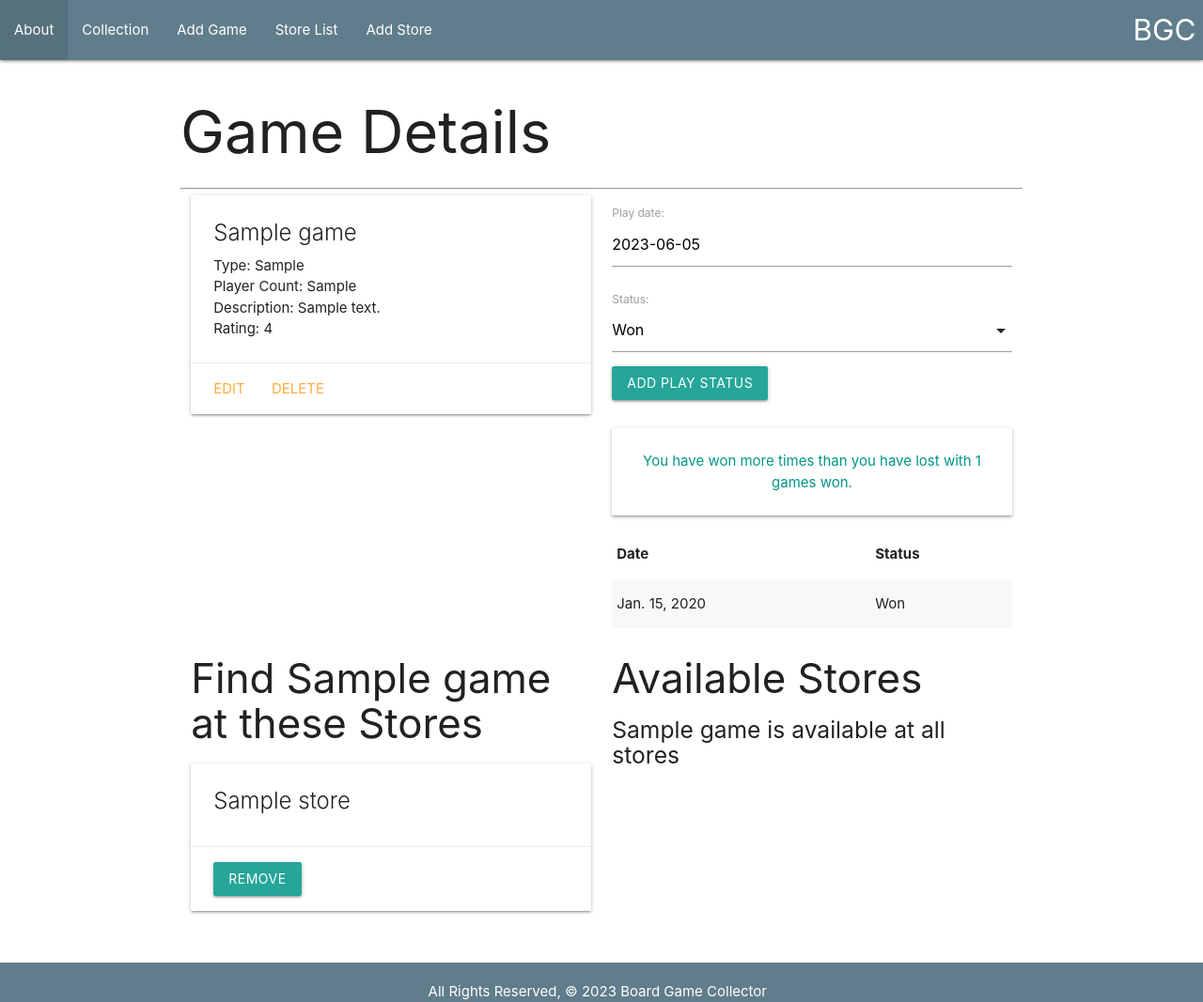
After one commit to ejparnell/board-game-collector, a Django app: page /games/1/ in a window 1280 px wide. The commit adds this page. Shown: the whole page at 94% size. Run offline with Django 4.2, Linux system fonts and the light colour scheme; tables that the repository leaves empty hold one stand-in row (values such as "Sample post").

Commit message:
//Update templates

```diff
--- a/main_app/admin.py
+++ b/main_app/admin.py
@@ -1,5 +1,7 @@
 from django.contrib import admin
-from .models import Game
+from .models import Game, Play, Store
 
 # Register your models here.
 admin.site.register(Game)
+admin.site.register(Play)
+admin.site.register(Store)
--- /dev/null
+++ b/main_app/forms.py
@@ -0,0 +1,8 @@
+from django.forms import ModelForm
+from .models import Play
+
+
+class PlayForm(ModelForm):
+    class Meta:
+        model = Play
+        fields = ["date", "status"]
--- a/main_app/models.py
+++ b/main_app/models.py
@@ -1,13 +1,53 @@
 from django.db import models
+from django.urls import reverse
 
 
 # Create your models here.
+STATUSES = (("W", "Won"), ("L", "Lost"))
+STORES = (("F", "Friendly Local Game Store"), ("O", "Online"), ("B", "Big Box Store"))
+
+
+class Store(models.Model):
+    name = models.CharField(max_length=100)
+    type = models.CharField(max_length=1, choices=STORES, default=STORES[0][0])
+
+    def __str__(self):
+        return self.name
+
+    def get_absolute_url(self):
+        return reverse("stores_detail", kwargs={"pk": self.id})
+
+
 class Game(models.Model):
     name = models.CharField(max_length=100)
     type = models.CharField(max_length=50)
     player_count = models.CharField(max_length=10)
     description = models.TextField(max_length=250)
     rating = models.IntegerField()
+    stores = models.ManyToManyField(Store)
 
     def __str__(self):
         return self.name
+
+    def get_absolute_url(self):
+        return reverse("detail", kwargs={"game_id": self.id})
+
+    def win_count(self):
+        wins = self.play_set.filter(status="W").count()
+        return wins
+
+    def loss_count(self):
+        losses = self.play_set.filter(status="L").count()
+        return losses
+
+
+class Play(models.Model):
+    date = models.DateField("play date")
+    status = models.CharField(max_length=1, choices=STATUSES, default=STATUSES[0][0])
+    game = models.ForeignKey(Game, on_delete=models.CASCADE)
+
+    def __str__(self):
+        return f"{self.get_status_display()} on {self.date}"
+
+    class Meta:
+        ordering = ["-date"]
--- a/main_app/templates/base.html
+++ b/main_app/templates/base.html
@@ -9,6 +9,7 @@
     <title>Board Game Collector</title>
     <link rel="stylesheet" href="https://cdnjs.cloudflare.com/ajax/libs/materialize/1.0.0/css/materialize.min.css">
     <link rel="stylesheet" type="text/css" href="{% static 'css/style.css' %}">
+    <script src="https://cdnjs.cloudflare.com/ajax/libs/materialize/1.0.0/js/materialize.min.js"></script>
 </head>
 
 <body>
@@ -17,8 +18,11 @@
             <div class="nav-wrapper blue-grey">
                 <a href="/" class="brand-logo right">BGC</a>
                 <ul class="left hide-on-med-and-down">
-                    <li><a href="/about">About</a></li>
-                    <li><a href="/games">Collection</a></li>
+                    <li><a href="{% url 'about' %}">About</a></li>
+                    <li><a href="{% url 'index' %}">Collection</a></li>
+                    <li><a href="{% url 'games_create' %}">Add Game</a></li>
+                    <li><a href="{% url 'stores_index' %}">Store List</a></li>
+                    <li><a href="{% url 'stores_create' %}">Add Store</a></li>
                 </ul>
             </div>
         </nav>
--- /dev/null
+++ b/main_app/templates/games/detail.html
@@ -0,0 +1,114 @@
+{% extends "base.html" %}
+{% block content %}
+<h1> Game Details </h1>
+<div class="row">
+    <div class="col s6">
+        <div class="card">
+            <div class="card-content">
+                <span class="card-title">{{ game.name }}</span>
+                <p>Type: {{ game.type }}</p>
+                <p>Player Count: {{ game.player_count }}</p>
+                <p>Description: {{ game.description }}</p>
+                <p>Rating: {{ game.rating }}</p>
+            </div>
+            <div class="card-action">
+                <a href="{% url 'games_update' game.id %}">Edit</a>
+                <a href="{% url 'games_delete' game.id %}">Delete</a>
+            </div>
+        </div>
+    </div>
+    <div class="col s6">
+        <form action="{% url 'add_play' game.id %}" method="POST">
+            {% csrf_token %}
+            <!-- Render the inputs -->
+            {{ play_form.as_p }}
+            <input type="submit" class="btn" value="Add Play Status">
+        </form>
+        <br>
+        {% if game.win_count > game.loss_count %}
+        <div class="card-panel teal-text center-align">You have won more times than you have lost with
+            {{game.win_count}} games won.</div>
+        {% elif game.win_count == game.loss_count %}
+        <div class="card-panel purple-text center-align">You have won and lost the same amount of times with
+            {{game.win_count}} games won and {{game.loss_count}} games lost.</div>
+        {% else %}
+        <div class="card-panel red-text center-align">You have lost more times than you have won with
+            {{game.loss_count}} games lost.</div>
+        {% endif %}
+        <table class="striped">
+            <thead>
+                <tr>
+                    <th>Date</th>
+                    <th>Status</th>
+                </tr>
+            </thead>
+            <tbody>
+                {% for play in game.play_set.all %}
+                <tr>
+                    <td>{{play.date}}</td>
+                    <td>{{play.get_status_display}}</td>
+                </tr>
+                {% endfor %}
+            </tbody>
+        </table>
+    </div>
+    <hr>
+    <div class="row">
+        <div class="col s6">
+            <h3>Find {{ game.name }} at these Stores</h3>
+            {% if game.stores.count %}
+            {% for store in game.stores.all %}
+            <div class="card">
+                <div class="card-content">
+                    <span class="card-title">
+                        {{ store.name }}
+                    </span>
+                </div>
+                <div class="card-action">
+                    <form action="{% url 'remove_store' game.id store.id %}" method="POST">
+                        {% csrf_token %}
+                        <button type="submit" class="btn">Remove</button>
+                    </form>
+                </div>
+            </div>
+            {% endfor %}
+            {% else %}
+            <h5>Not Available at any Stores</h5>
+            {% endif %}
+        </div>
+        <div class="col s6">
+            <h3>Available Stores</h3>
+            {% if stores.count %}
+            {% for store in stores.all %}
+            <div class="card">
+                <div class="card-content">
+                    <span class="card-title">
+                        {{ store.name }}
+                    </span>
+                </div>
+                <div class="card-action">
+                    <form action="{% url 'assoc_store' game.id store.id %}" method="POST">
+                        {% csrf_token %}
+                        <button type="submit" class="btn">Add</button>
+                    </form>
+                </div>
+            </div>
+            {% endfor %}
+            {% else %}
+            <h5>{{game.name}} is available at all stores</h5>
+            {% endif %}
+        </div>
+    </div>
+    <script>
+        const dateEl = document.getElementById('id_date');
+        // M is Materialize's global variable
+        M.Datepicker.init(dateEl, {
+            format: 'yyyy-mm-dd',
+            defaultDate: new Date(),
+            setDefaultDate: true,
+            autoClose: true
+        });
+        const selectEl = document.getElementById('id_status');
+        M.FormSelect.init(selectEl)
+    </script>
+    {% endblock %}
--- a/main_app/urls.py
+++ b/main_app/urls.py
@@ -5,5 +5,22 @@
     path("", views.home, name="home"),
     path("about/", views.about, name="about"),
     path("games/", views.games_index, name="index"),
-    path("games/<int:game_id>", views.games_detail, name="detail"),
+    path("games/<int:game_id>/", views.games_detail, name="detail"),
+    path("games/create/", views.GameCreate.as_view(), name="games_create"),
+    path("games/<int:pk>/update/", views.GameUpdate.as_view(), name="games_update"),
+    path("games/<int:pk>/delete/", views.GameDelete.as_view(), name="games_delete"),
+    path("games/<int:game_id>/add_play/", views.add_play, name="add_play"),
+    path("stores/", views.StoreList.as_view(), name="stores_index"),
+    path("stores/<int:pk>/", views.StoreDetail.as_view(), name="stores_detail"),
+    path("stores/create/", views.StoreCreate.as_view(), name="stores_create"),
+    path(
+        "games/<int:game_id>/assoc_store/<int:store_id>/",
+        views.assoc_store,
+        name="assoc_store",
+    ),
+    path(
+        "games/<int:game_id>/remove_store/<int:store_id>/",
+        views.remove_store,
+        name="remove_store",
+    ),
 ]
--- a/main_app/views.py
+++ b/main_app/views.py
@@ -1,5 +1,8 @@
-from django.shortcuts import render
-from .models import Game
+from django.shortcuts import render, redirect
+from django.views.generic.edit import CreateView, UpdateView, DeleteView
+from django.views.generic import ListView, DetailView
+from .models import Game, Store
+from .forms import PlayForm
 
 # Create your views here.
 # games = [
@@ -37,9 +40,61 @@
 def games_detail(request, game_id):
     # create a game variable and assign it to the game objects id
     game = Game.objects.get(id=game_id)
-    return render(request, "games/details.html", {"game": game})
+    id_list = game.stores.all().values_list("id")
+    stores_game_doesnt_have = Store.objects.exclude(id__in=id_list)
+    # instantiate play form class
+    play_form = PlayForm()
+    return render(
+        request,
+        "games/detail.html",
+        {"game": game, "play_form": play_form, "stores": stores_game_doesnt_have},
+    )
 
 
-# [x] I want to be able to navigate to separate pages for about and all games using a navbar
-# [x] When I visit the the about page, I want to view some details about the games application
-# [ ] When I visit the all page, I want to view a list of all games (index view) that displays each attribute of a game
+def add_play(request, game_id):
+    form = PlayForm(request.POST)
+    if form.is_valid():
+        new_play = form.save(commit=False)
+        new_play.game_id = game_id
+        new_play.save()
+    return redirect("detail", game_id=game_id)
+
+
+class GameCreate(CreateView):
+    model = Game
+    fields = "__all__"
+
+
+class GameUpdate(UpdateView):
+    # name your model
+    model = Game
+    # indicate which fields you want to be able to update.
+    fields = ["type", "player_count", "description", "rating"]
+
+
+class GameDelete(DeleteView):
+    model = Game
+    success_url = "/games"
+
+
+class StoreList(ListView):
+    model = Store
+
+
+class StoreCreate(CreateView):
+    model = Store
+    fields = ["name", "type"]
+
+
+class StoreDetail(DetailView):
+    model = Store
+
+
+def assoc_store(request, game_id, store_id):
+    Game.objects.get(id=game_id).stores.add(store_id)
+    return redirect("detail", game_id=game_id)
+
+
+def remove_store(request, game_id, store_id):
+    Game.objects.get(id=game_id).stores.remove(store_id)
+    return redirect("detail", game_id=game_id)
```
Also changed, not shown: main_app/templates/games/details.html (deleted, +0 -17 lines), main_app/templates/main_app/game_confirm_delete.html (added, +13 -0 lines), main_app/templates/main_app/game_form.html (added, +19 -0 lines), main_app/templates/main_app/store_detail.html (added, +19 -0 lines), main_app/templates/main_app/store_form.html (added, +20 -0 lines), main_app/templates/main_app/store_list.html (added, +17 -0 lines), main_app/migrations/0003_plays.py (added), main_app/migrations/0004_rename_plays_play.py (added), main_app/migrations/0005_store_alter_play_options_alter_play_date.py (added), main_app/migrations/0006_game_stores.py (added).
